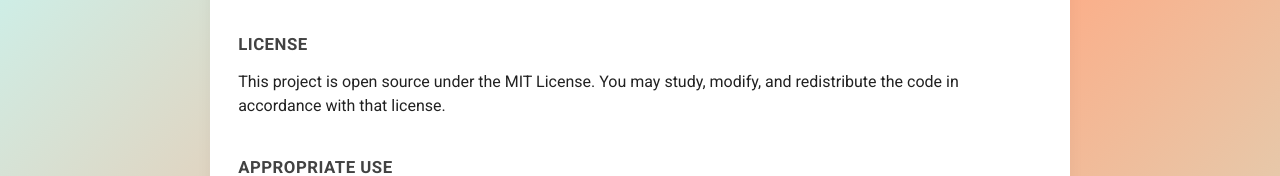
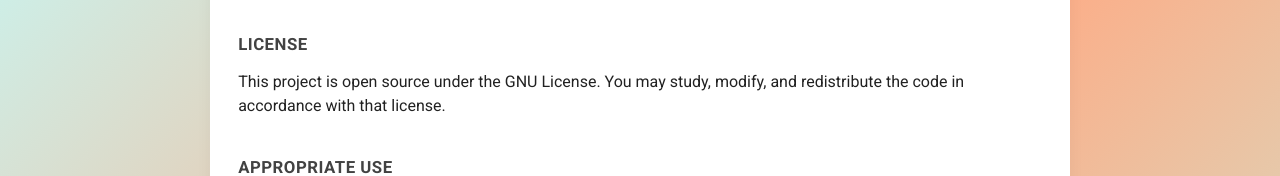
Before and after one commit to aneuhold/tiddlydrive, a SvelteKit app in the folder app/: page /info/terms in a window 1280 px wide. Shown: the part 269-445 px from the top of the page. Built offline with nearby package versions, Linux system fonts and the light colour scheme.

Commit message:
Update license callout

```diff
--- a/app/src/routes/info/+page.svelte
+++ b/app/src/routes/info/+page.svelte
@@ -20,7 +20,7 @@
         <strong>Minimal Scope:</strong> Uses only <code>drive.file</code> for the files you choose.
       </li>
       <li><strong>Client‑Side Only:</strong> No server stores your content.</li>
-      <li><strong>Open Source:</strong> MIT licensed and community friendly.</li>
+      <li><strong>Open Source:</strong> GNU licensed and community friendly.</li>
     </ul>
   </section>
   <section class="actions">
--- a/app/src/routes/info/terms/+page.svelte
+++ b/app/src/routes/info/terms/+page.svelte
@@ -12,7 +12,7 @@
     <p>By using Tiddly Drive 2 you agree to these Terms. If you do not agree, discontinue use.</p>
     <h2>License</h2>
     <p>
-      This project is open source under the MIT License. You may study, modify, and redistribute the
+      This project is open source under the GNU License. You may study, modify, and redistribute the
       code in accordance with that license.
     </p>
     <h2>Appropriate Use</h2>
```
